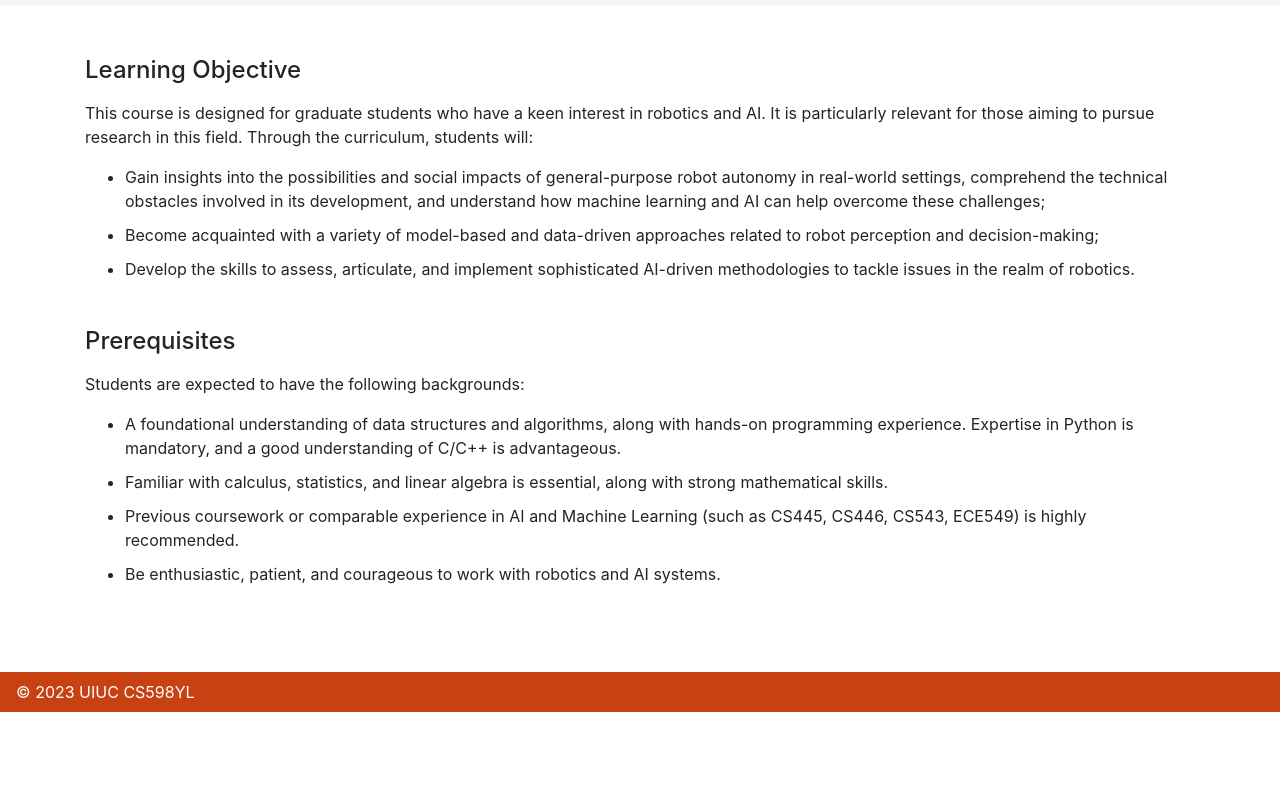
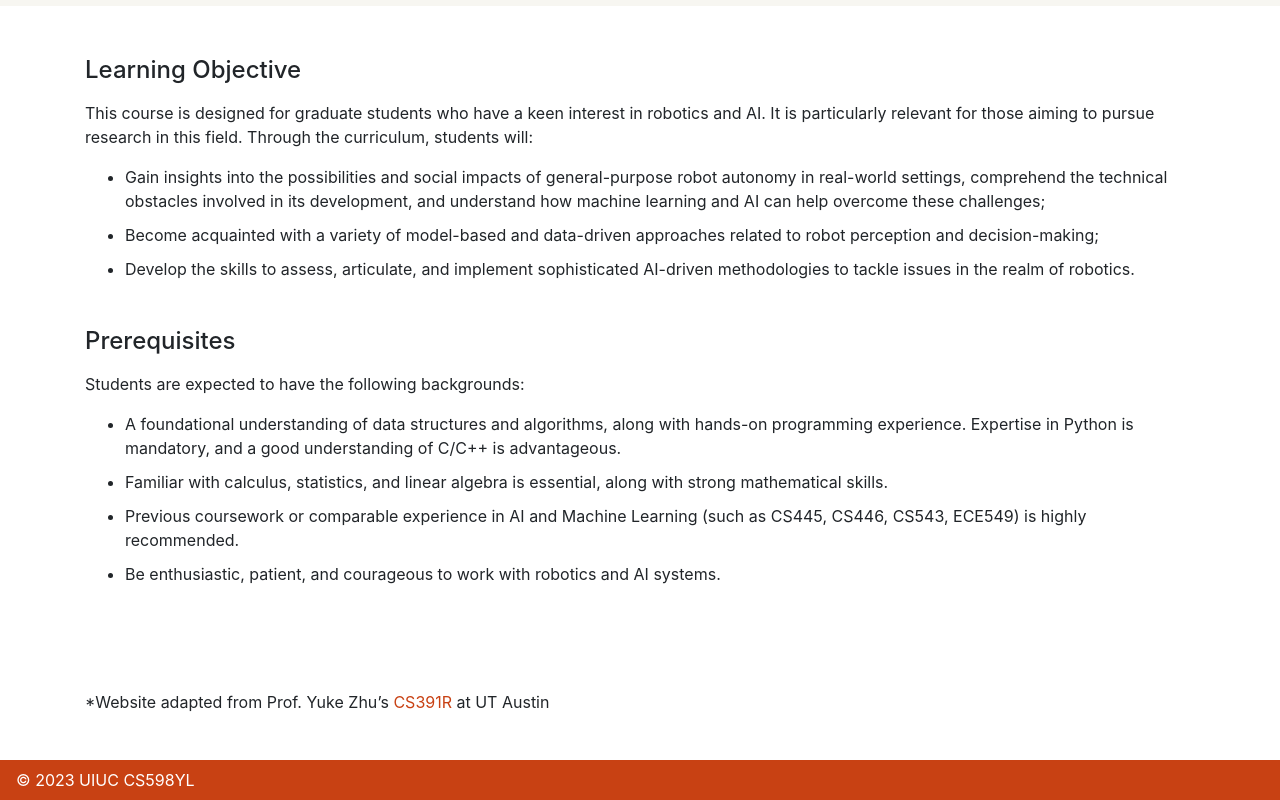
Before and after one commit to RoboPIL/RoboPIL.github.io, a plain HTML site: page cs598yl/23fa/index.html in a window 1280 px wide. Shown: the part 1120-1920 px from the top of the page. Before the commit the page ends 1832 px from the top, so only its background shows below. Drawn offline with nearby package versions, Linux system fonts and the light colour scheme.

Commit message:
add link to Prof. Yuke Zhu's web

```diff
--- a/cs598yl/23fa/index.html
+++ b/cs598yl/23fa/index.html
@@ -180,6 +180,8 @@
           </div>
 
           <div class="section"></div>
+          <br><br>
+          <p>*Website adapted from Prof. Yuke Zhu’s <a href="https://www.cs.utexas.edu/~yukez/cs391r_fall2023/index.html" style="color: #C84113;">CS391R</a> at UT Austin</p>
 
       </div>
     </div> <!-- content -->
```
